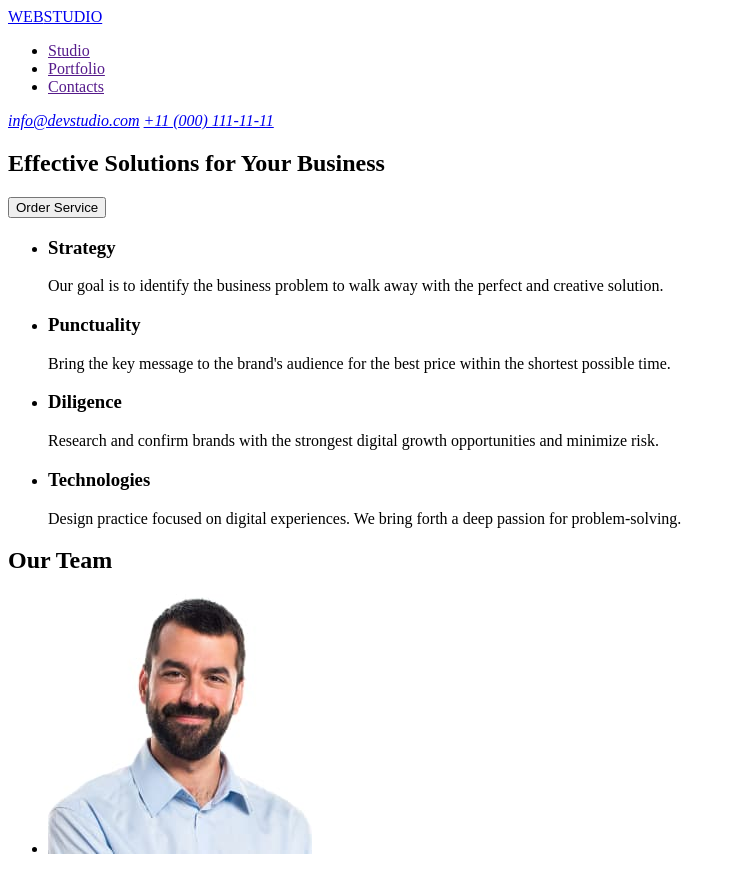
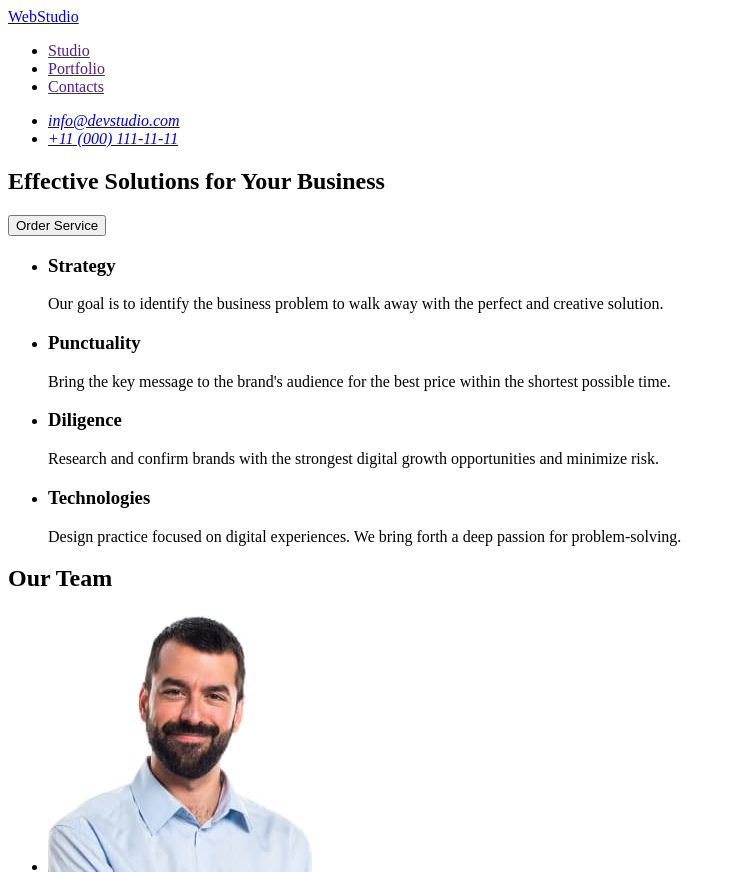
Before and after one commit to merci54/goit-markup-hw-01, a plain HTML site: page index.html in a window 1280 px wide. Shown: the top 872 px of the page, without its empty margins (0-736 px from the left). Drawn offline with Linux system fonts and the light colour scheme.

Commit message:
second fix

```diff
--- a/index.html
+++ b/index.html
@@ -7,17 +7,20 @@
   </head>
   <body>
     <header>
-      <a href="index.html"><span>WEB</span>STUDIO</a>
       <nav>
+        <a href="./index.html">WebStudio</a>
         <ul>
           <li><a href="">Studio</a></li>
           <li><a href="">Portfolio</a></li>
           <li><a href="">Contacts</a></li>
         </ul>
       </nav>
+
       <address>
-        <a href="mailto:info@devstudio.com">info@devstudio.com</a>
-        <a href="tel:+110001111111">+11 (000) 111-11-11</a>
+        <ul>
+          <li><a href="mailto:info@devstudio.com">info@devstudio.com</a></li>
+          <li><a href="tel:+110001111111">+11 (000) 111-11-11</a></li>
+        </ul>
       </address>
     </header>
 
@@ -27,6 +30,8 @@
         <button type="button">Order Service</button>
       </section>
 
+      <section>
+        <h2 hidden>About</h2>
         <ul>
           <li>
             <h3>Strategy</h3>
@@ -57,6 +62,7 @@
             </p>
           </li>
         </ul>
+      </section>
 
       <section>
         <h2>Our Team</h2>
@@ -106,7 +112,7 @@
     </main>
 
     <footer>
-      <a href="index.html"><span>WEB</span>STUDIO</a>
+      <a href="./index.html">WebStudio</a>
       <p>
         Increase the flow of customers and sales for your business with digital
         marketing & growth solutions.
```
Lines whose indentation alone changed are shown as unchanged.
